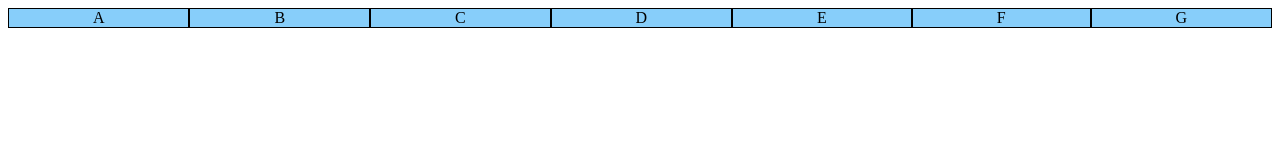
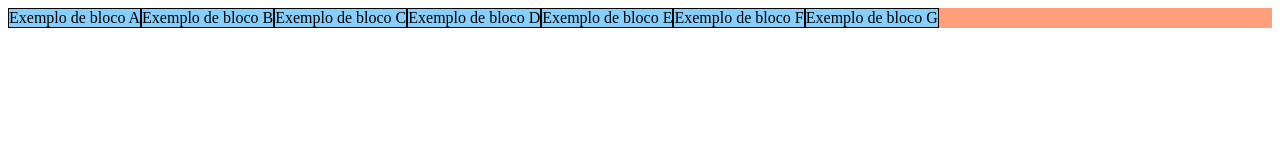
Before and after one commit to JayaneLeao/html-css, a plain HTML site: page exercicios/ex027/flex003/index.html in a window 1280 px wide. Drawn offline with Linux system fonts and the light colour scheme.

Commit message:
Update index.html

```diff
--- a/exercicios/ex027/flex003/index.html
+++ b/exercicios/ex027/flex003/index.html
@@ -7,7 +7,8 @@
     <style>
     div.container {
         background-color: lightsalmon;
-
+        flex-direction: row;
+        flex-wrap: nowrap;
         display: flex;
     }
 
@@ -15,7 +16,7 @@
         background-color: lightskyblue;
         border: 1px solid black;
         text-align: center;
-        flex: auto;
+
 
 
     }
@@ -23,13 +24,13 @@
 </head>
 <body>
     <div class="container">
-        <div class="items">A</div>
-        <div class="items">B</div>
-        <div class="items">C</div>
-        <div class="items">D</div>
-        <div class="items">E</div>
-        <div class="items">F</div>
-        <div class="items">G</div>
+        <div class="items">Exemplo de bloco A</div>
+        <div class="items">Exemplo de bloco B</div>
+        <div class="items">Exemplo de bloco C</div>
+        <div class="items">Exemplo de bloco D</div>
+        <div class="items">Exemplo de bloco E</div>
+        <div class="items">Exemplo de bloco F</div>
+        <div class="items">Exemplo de bloco G</div>
 
     </div>
 
```
